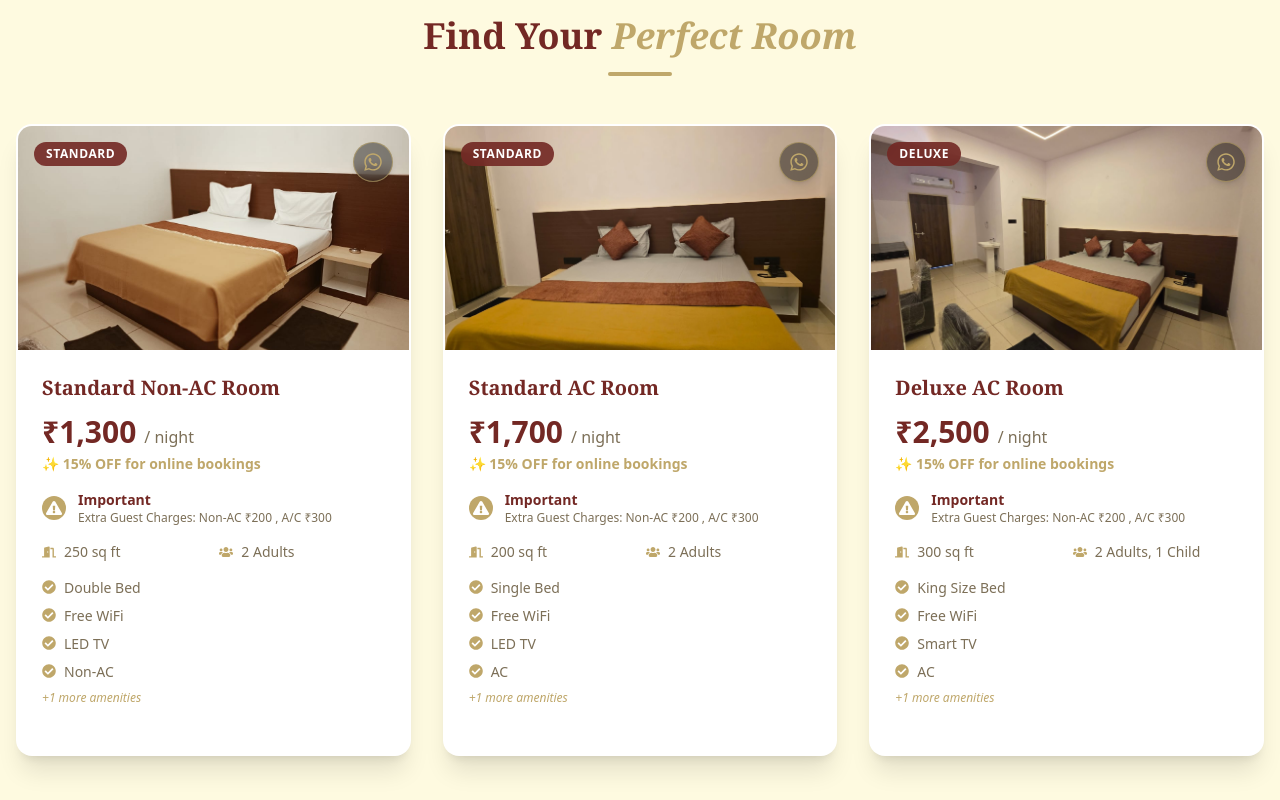
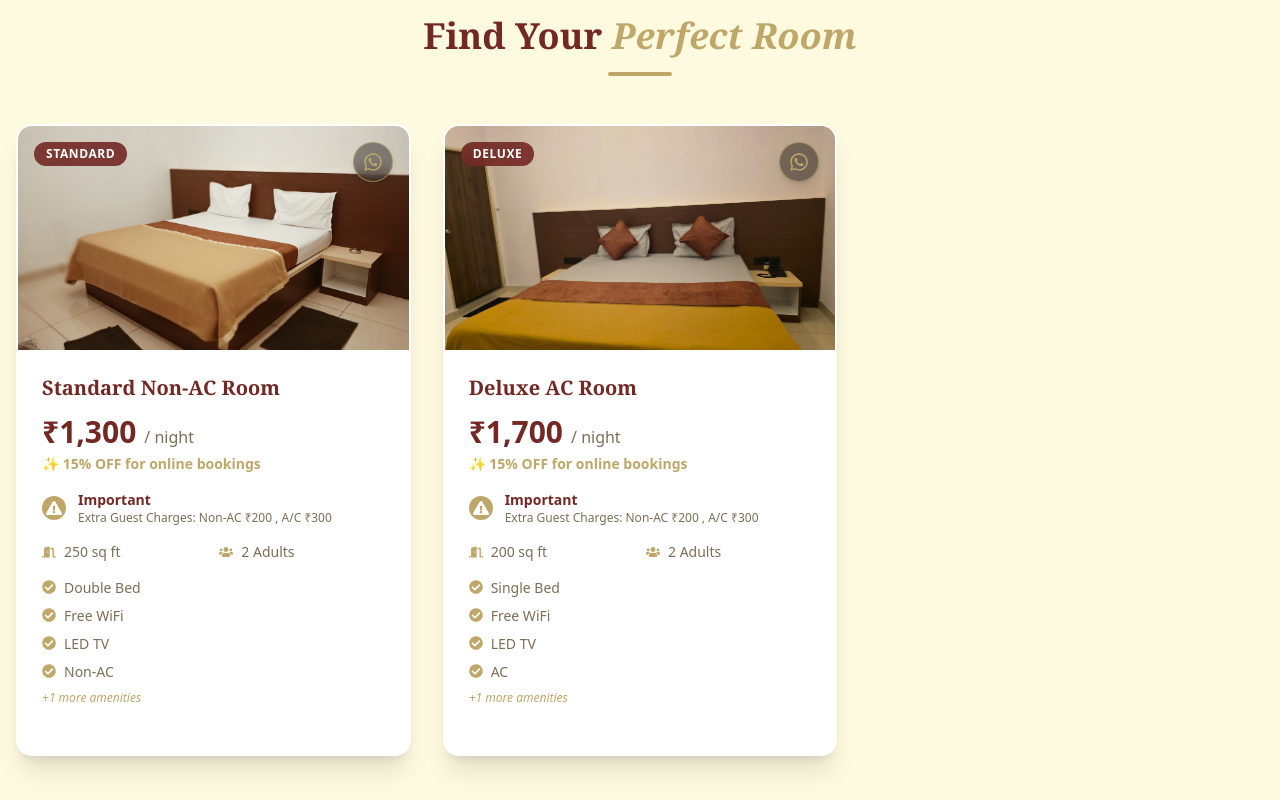
Before and after one commit to SwiftriseGit/Goldy-Premium, a Next.js app: page /rooms in a window 1280 px wide. Shown: the part 600-1400 px from the top of the page. Built offline with nearby package versions, Linux system fonts and the light colour scheme.

Commit message:
Update roomsData to show only 2 rooms

```diff
--- a/app/rooms/page.tsx
+++ b/app/rooms/page.tsx
@@ -19,23 +19,13 @@ const roomsData = [
     badge: null
   },
   {
-    category: "Standard",
-    name: "Standard AC Room",
+    category: "Deluxe",
+    name: "Deluxe AC Room",
     image: "/img1.jpg",
     price: "₹1,700",
     size: "200 sq ft",
     occupancy: "2 Adults",
     features: ["Single Bed", "Free WiFi", "LED TV", "AC", "Attached Bathroom"],
-    badge: null
-  },
-  {
-    category: "Deluxe",
-    name: "Deluxe AC Room",
-    image: "/img11.jpg",
-    price: "₹2,500",
-    size: "300 sq ft",
-    occupancy: "2 Adults, 1 Child",
-    features: ["King Size Bed", "Free WiFi", "Smart TV", "AC", "Mini Fridge"],
     badge: "Most Popular"
   }
 ];
```
